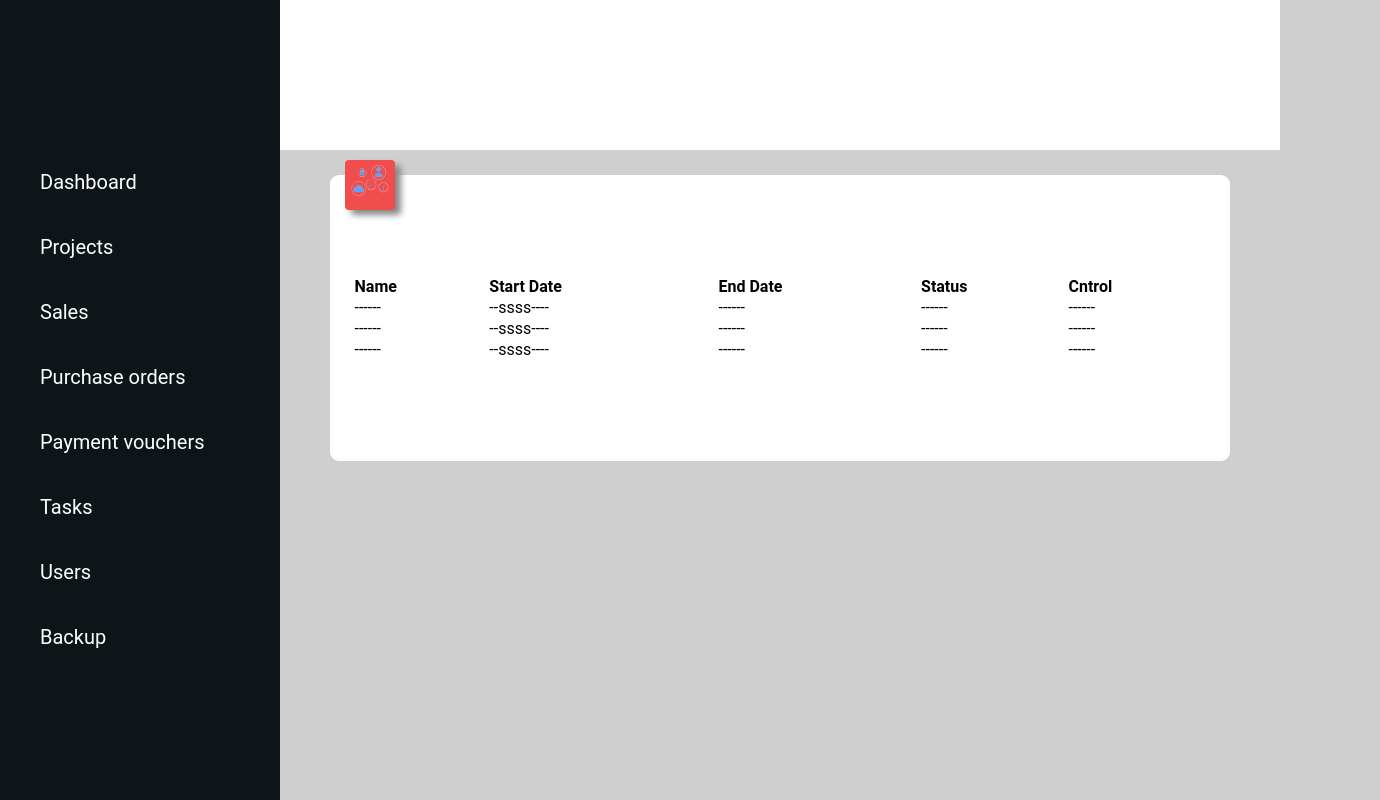
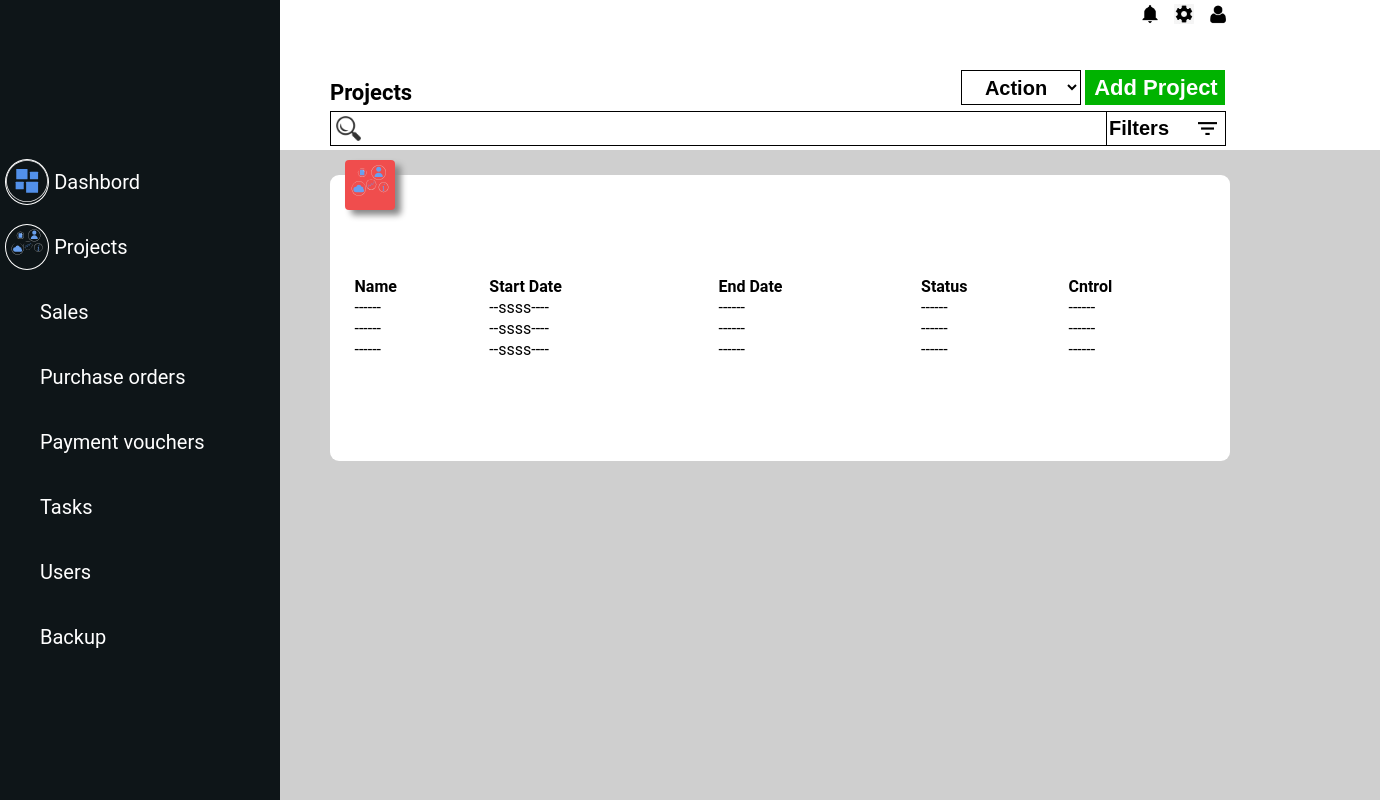
Before and after one commit to EL-YAAKOUBI-AHMEDBABOU/Git_AB-EL_Pj, a plain HTML site: page beta/index.html in a window 1280 px wide. Shown: the whole page, 1380 px wide, since content can reach past the window. Drawn offline with Linux system fonts and the light colour scheme.

Commit message:
the second part of the work

```diff
--- a/alpha/style.css
+++ b/alpha/style.css
@@ -92,10 +92,9 @@ nav ul li a {
   text-decoration: none;
   margin-left: 10px;
 }
-i {
+nav ul li i {
   color: rgb(178, 180, 194);
   font-size: 14px;
-  /* margin-left: 10px; */
 }
 
 li a.active,
@@ -258,7 +257,7 @@ h3 {
 .btn_sv {
   outline: none;
   float: right;
-  margin: 40px 10px 20px ;
+  margin: 40px 10px 20px;
   border: 1px solid blue;
   background-color: blue;
   color: white;
@@ -267,5 +266,5 @@ h3 {
   font-size: 15px;
   border-radius: 25px;
   text-align: left;
-  padding-left:20px ;
+  padding-left: 20px;
 }
--- a/beta/index.html
+++ b/beta/index.html
@@ -3,6 +3,7 @@
 
 <head>
   <meta charset="utf-8">
+  <meta name="viewport" content="width=device-width, initial-scale=1.0">
   <title>Sider Menu Bar CSS</title>
   <link rel="stylesheet" href="style.css">
 </head>
@@ -20,8 +21,8 @@
   <div class="sidebar">
     <header></header>
     <ul>
-      <li><a href="#"><i class=""></i>Dashboard</a></li>
-      <li><a href="#"><i class=""></i>Projects</a></li>
+      <li><a href="#"><i class="Dashboard"></i>Dashbord</a></li>
+      <li><a href="#"><i class="secteur"></i>Projects</a></li>
       <li><a href="#"><i class=""></i>Sales</a></li>
       <li><a href="#"><i class=""></i>Purchase orders</a></li>
       <li><a href="#"><i class=""></i>Payment vouchers</a></li>
@@ -32,7 +33,20 @@
   </div>
   <section>
     <div class="head">
-
+      <div class="zon">
+        <img src="Notification.png" class="notification" alt="">
+        <img src="images.png" class="parametre" alt="">
+        <img src="649370.png" class="person" alt="">
+      </div>
+      <input type="text" name="search" placeholder="" class="search">
+      <label for="" class="Project"></label>
+      <div class="zon_add-slect">
+        <select name="Action" id="" class="Action">
+          <option value="Action">Action</option>
+        </select>
+        <input type="button" value="Add Project" class="Add_Project">
+      </div>
+      <input type="button" value="Filters" class="Filters">
     </div>
     <div class="content">
       <table>
--- a/beta/style.css
+++ b/beta/style.css
@@ -37,6 +37,25 @@ body {
   transition: 0.4s;
 }
 
+.sidebar ul a .Dashboard ,.secteur {
+  margin-right: 5px;
+  margin-left: -35px;
+  padding: 10px 20px 10px 22.2px;
+  background-position: center;
+  background-size: cover;
+  border-radius: 50%;
+  border:1px solid white ;
+}
+
+.sidebar ul a .Dashboard {
+  background: url(dashboard.svg) no-repeat;
+}
+
+.sidebar ul a .secteur {
+background: url(section.svg) no-repeat;
+
+}
+
 ul li:hover a {
   background-color: #1b272c;
   border-left: 5px solid red;
@@ -49,7 +68,6 @@ ul li:hover a {
 label #btn,
 label #cancel {
   position: absolute;
-  background: white;
   cursor: pointer;
 }
 
@@ -68,7 +86,7 @@ label #btn {
   left: 20px;
   top: 25px;
   font-size: 40px;
-  color: white;
+  /* color: white; */
   padding: 6px 12px;
   transition: all 0.5s;
 }
@@ -100,9 +118,100 @@ section {
 }
 
 section div:first-child {
+  position: relative;
   background-color: white;
   width: 100%;
   height: 150px;
+  padding: 0 5% 0 5%;
+}
+
+section div:first-child .zon {
+  float: right;
+  width: 100px;
+  margin: 4px 5%;
+  height: 20px;
+}
+.zon img {
+  width: 20px;
+  height: 20px;
+  margin-left: 10px;
+}
+
+.head > input[type="text"] {
+  position: absolute;
+  bottom: 4px;
+  width: 72%;
+  height: 35px;
+  box-sizing: border-box;
+  border: 1px solid black;
+  background-color: white;
+  background-image: url("search.png");
+  background-position: left 5px center;
+  background-repeat: no-repeat;
+  background-size: 25px auto;
+  padding-left: 35px;
+  outline: none;
+  display: inline-block;
+}
+
+.head > input[type="text"] + .Project::before {
+  content: "Projects";
+  position: absolute;
+  font-size: 22px;
+  font-weight: bolder;
+  bottom: 45px;
+}
+
+.zon_add-slect {
+  position: absolute;
+  bottom: 45px;
+  right: 14%;
+  width: 265px;
+  height: 35px;
+}
+
+.Action {
+  width: 120px;
+  height: 35px;
+  background-color: white;
+  border: 1px solid black;
+  text-align: center;
+  font-weight: bolder;
+  font-size: 20px;
+  padding-left: 2px;
+  outline: none;
+}
+.Add_Project {
+  color: white;
+  width: 140px;
+  height: 35px;
+  background-color: #00b300;
+  border: 1px solid black;
+  text-align: center;
+  font-weight: bolder;
+  font-size: 22px;
+  padding-left: 2px;
+  outline: none;
+  border: none;
+}
+.Filters {
+  position: absolute;
+  bottom: 4px;
+  right: 14%;
+  width: 120px;
+  height: 35px;
+  background-color: white;
+  background-image: url("filter_list_black_192x192.png");
+  background-position: right 5px center;
+  background-repeat: no-repeat;
+  background-size: 25px auto;
+  padding-right: 35px;
+  padding-left: 2px;
+  border: 1px solid black;
+  outline: none;
+  text-align: left;
+  font-weight: bolder;
+  font-size: 20px;
 }
 
 section div:nth-child(2) {
@@ -113,7 +222,7 @@ section div:nth-child(2) {
   background-color: white;
   padding-top: 100px;
   padding-bottom: 100px;
-  border-radius:9px;
+  border-radius: 9px;
 }
 
 .content table {
@@ -126,7 +235,7 @@ th {
   font-weight: bold;
 }
 
-.content span{
+.content span {
   position: absolute;
   top: -15px;
   left: 15px;
@@ -142,6 +251,12 @@ th {
   .sidebar {
     left: -280px;
   }
+  label #btn,
+  label #cancel {
+    z-index: 1;
+    position: absolute;
+    cursor: pointer;
+  }
   section {
     margin-left: 0;
   }
```
Also changed, not shown: beta/649370.png (added), beta/Notification.png (added), beta/dashboard.svg (added), beta/filter_list_black_192x192.png (added), beta/images.png (added), beta/search.png (added), beta/section.svg (added).
